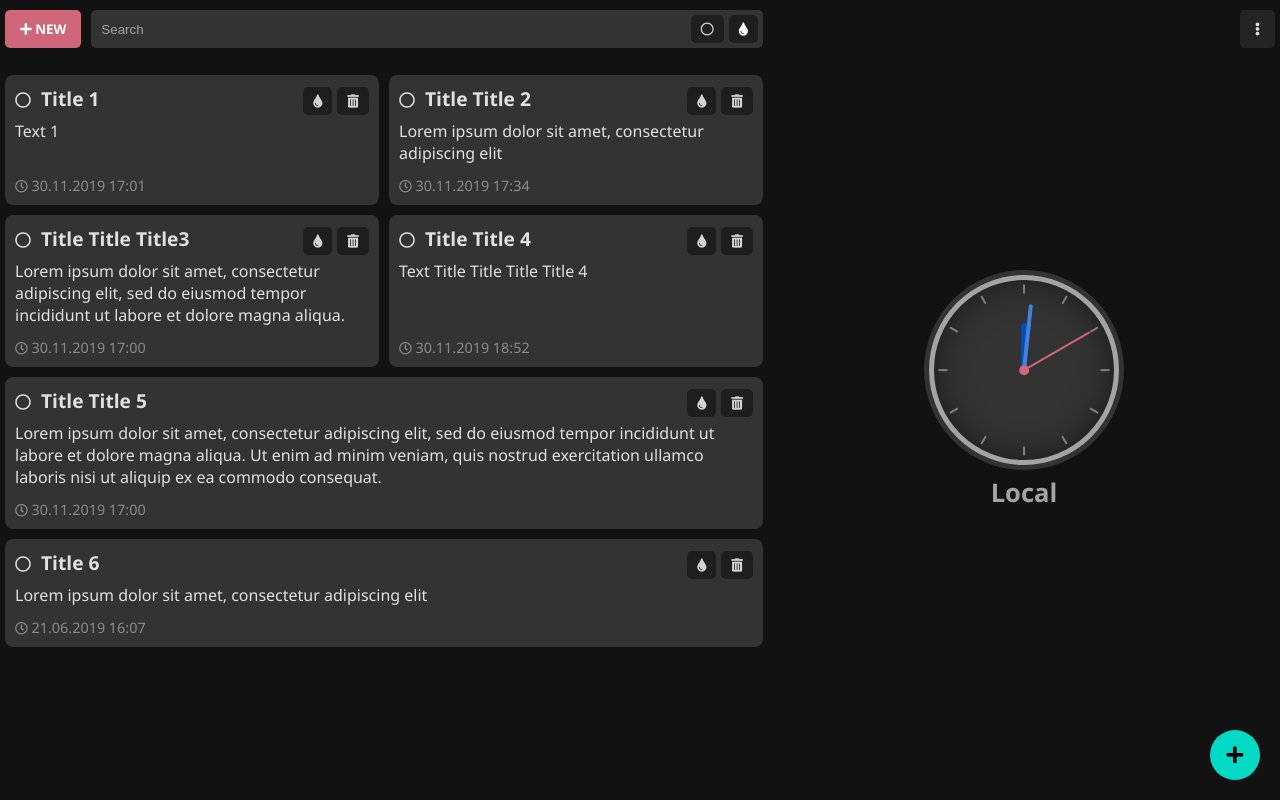
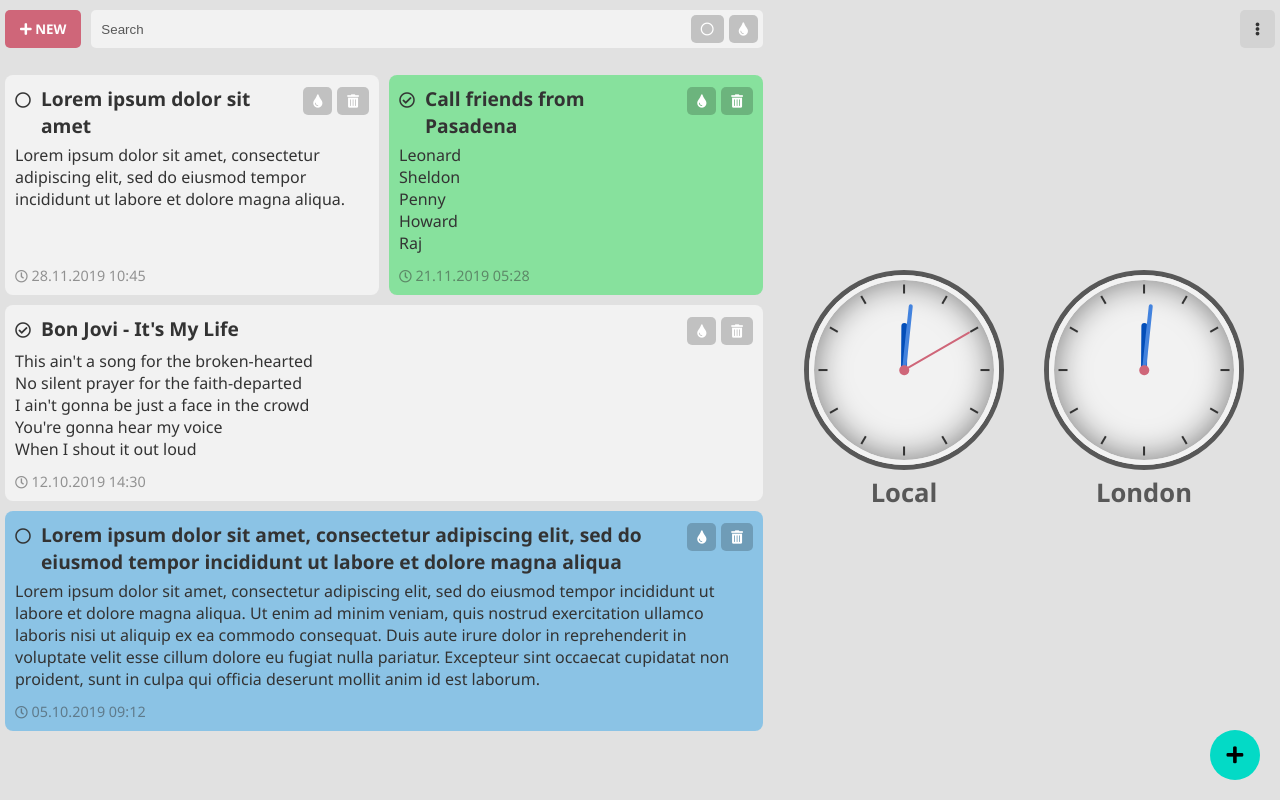
Before and after one commit to askhatxx/organizer-app, a React (Create React App) app: page / in a window 1280 px wide. Built offline with nearby package versions, Linux system fonts and the light colour scheme.

Commit message:
Commit 28

```diff
--- a/src/components/App.js
+++ b/src/components/App.js
@@ -10,16 +10,15 @@ export default class App extends Component {
         super(props);
 
         const initialNotes = [
-            {title:'Title 1', text:'Text 1', date: '1575133281421', flag: false, color: 'default', id: '11'},
-            {title:'Title Title 2', text:'Lorem ipsum dolor sit amet, consectetur adipiscing elit', date: '1575135251421', flag: false, color: 'default', id: '12'},
-            {title:'Title Title Title3', text:'Lorem ipsum dolor sit amet, consectetur adipiscing elit, sed do eiusmod tempor incididunt ut labore et dolore magna aliqua.', date: '1575133251421', flag: false, color: 'default', id: '13'},
-            {title:'Title Title 4', text:'Text Title Title Title Title 4', date: '1575139951421', flag: false, color: 'default', id: '14'},
-            {title:'Title Title 5', text:'Lorem ipsum dolor sit amet, consectetur adipiscing elit, sed do eiusmod tempor incididunt ut labore et dolore magna aliqua. Ut enim ad minim veniam, quis nostrud exercitation ullamco laboris nisi ut aliquip ex ea commodo consequat.', date: '1575133251421', flag: false, color: 'default', id: '15'},
-            {title:'Title 6', text:'Lorem ipsum dolor sit amet, consectetur adipiscing elit', date: '1561133251421', flag: false, color: 'default', id: '16'}
+            {title:'Lorem ipsum dolor sit amet', text:'Lorem ipsum dolor sit amet, consectetur adipiscing elit, sed do eiusmod tempor incididunt ut labore et dolore magna aliqua.', date: '1574937900000', flag: false, color: 'default', id: '31d39f2'},
+            {title:'Call friends from Pasadena', text:'Leonard\nSheldon\nPenny\nHoward\nRaj ', date: '1574314080000', flag: true, color: 'green', id: '18fd322'},
+            {title:'Bon Jovi - It\'s My Life', text:'This ain\'t a song for the broken-hearted\nNo silent prayer for the faith-departed\nI ain\'t gonna be just a face in the crowd\nYou\'re gonna hear my voice\nWhen I shout it out loud', date: '1570890600000', flag: true, color: 'default', id: '5e49c29'},
+            {title:'Lorem ipsum dolor sit amet, consectetur adipiscing elit, sed do eiusmod tempor incididunt ut labore et dolore magna aliqua', text:'Lorem ipsum dolor sit amet, consectetur adipiscing elit, sed do eiusmod tempor incididunt ut labore et dolore magna aliqua. Ut enim ad minim veniam, quis nostrud exercitation ullamco laboris nisi ut aliquip ex ea commodo consequat. Duis aute irure dolor in reprehenderit in voluptate velit esse cillum dolore eu fugiat nulla pariatur. Excepteur sint occaecat cupidatat non proident, sunt in culpa qui officia deserunt mollit anim id est laborum.', date: '1570266720000', flag: false, color: 'blue', id: '2a15770'}
         ];
 
         const initialClock = [
-            {type: 'analog', city: 'Local', timezone: 'local'}
+            {type: 'analog', city: 'Local', timezone: 'local'},
+            {type: 'analog', city: 'London', timezone: '+0'},
         ];
 
         this.cities = [
@@ -39,7 +38,7 @@ export default class App extends Component {
 
         const notes = localStorage.getItem('notes') ? JSON.parse(localStorage.getItem('notes')) : initialNotes;
         const clock = localStorage.getItem('clock') ? JSON.parse(localStorage.getItem('clock')) : initialClock;
-        const theme = localStorage.getItem('theme') ? localStorage.getItem('theme') : this.themes[1];
+        const theme = localStorage.getItem('theme') ? localStorage.getItem('theme') : this.themes[0];
         const sizes = localStorage.getItem('sizes') ? localStorage.getItem('sizes') : this.sizes[0];
 
         this.state = {
@@ -151,7 +150,6 @@ export default class App extends Component {
 
     render() {
         const {notes, clock, filter: {text, flag, color}, theme, sizes} = this.state;
-        console.log('render App', this.state.filter);
         const visibleNotes = this.filterText(this.filterFlag(this.filterColor(notes, color), flag), text);
         return (
             <div className={`${theme} sizes${sizes}`}>
```
Also changed, not shown: 1 other file (tests, documents, lock files or other folders).
